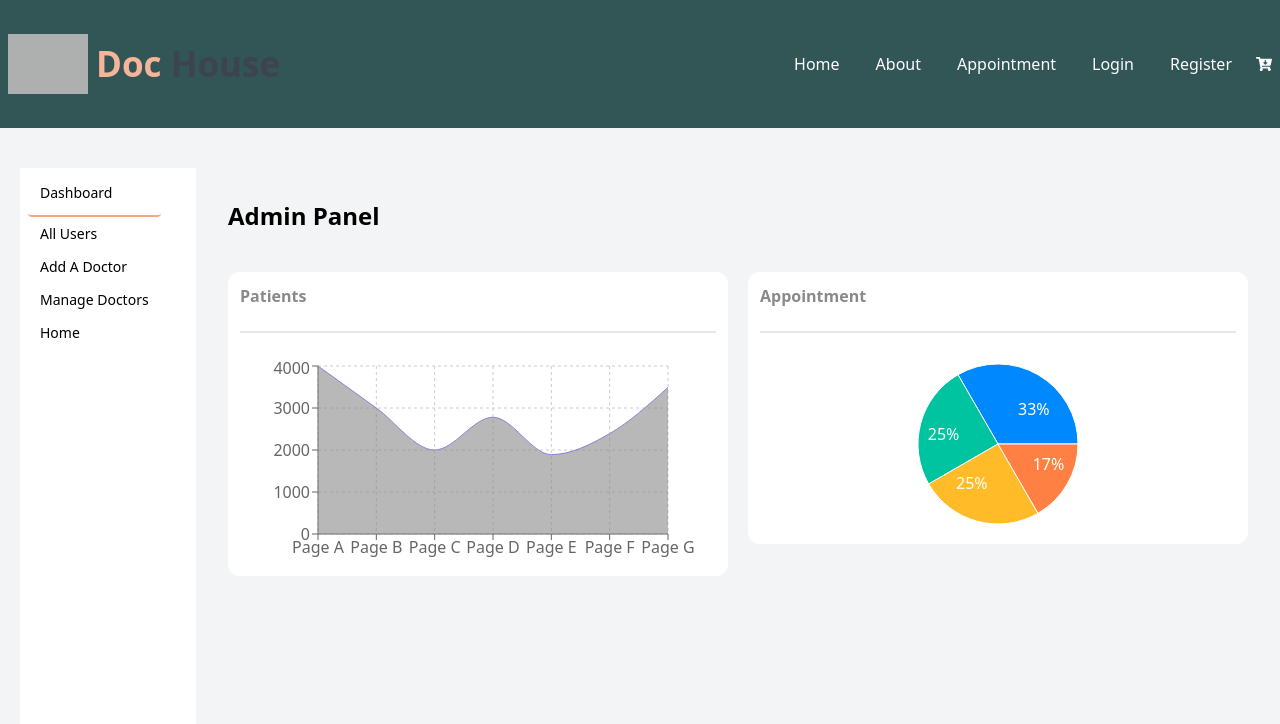
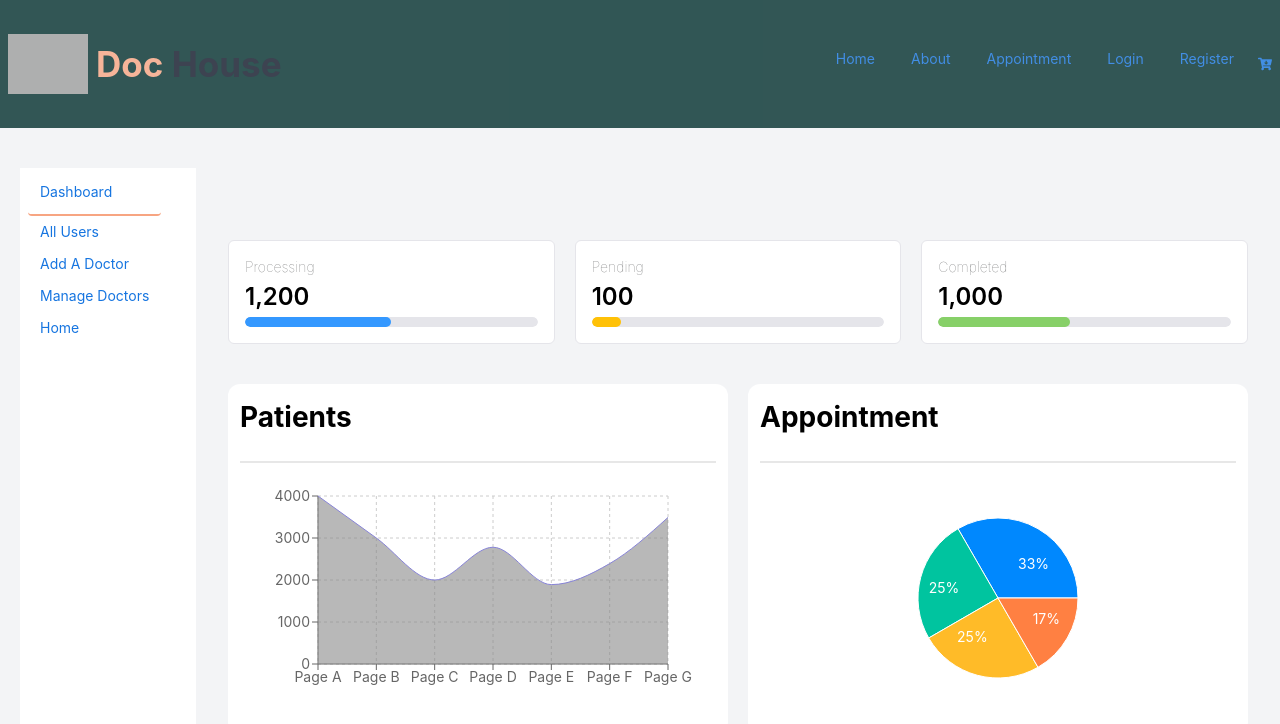
Before and after one commit to Salehchy46/doctors-house-client, a React (Vite) app: page /dashboard/addashboard in a window 1280 px wide. Shown: the top 724 px of the page. Built offline with nearby package versions, Linux system fonts and the light colour scheme; grey boxes are pictures that could not be loaded.

Commit message:
Stats is added in admin panel

```diff
--- a/package.json
+++ b/package.json
@@ -26,6 +26,7 @@
     "react-router-dom": "^7.9.1",
     "react-tabs": "^6.1.0",
     "recharts": "^3.2.1",
+    "rsuite": "^5.83.3",
     "swiper": "^12.0.1",
     "tailwind-merge": "^3.3.1",
     "tailwindcss": "^4.1.13"
--- a/src/pages/Dashboard/AdminPanel/AdDashboard.tsx
+++ b/src/pages/Dashboard/AdminPanel/AdDashboard.tsx
@@ -1,15 +1,13 @@
 import React from 'react';
 import ReactAreachart from './RechartAreachart';
 import Piechart from './PieChart';
+import StatSect from './Stat';
 
 const AdDashboard: React.FC = () => {
     return (
         <div>
-            <h2 className="text-2xl font-bold mb-10">Admin Panel</h2>
-            <div className='grid grid-cols-1 md:grid-cols-3 gap-5'>
-                <div></div>
-                <div></div>
-                <div></div>
+            <div className='my-10'>
+                <StatSect></StatSect>
             </div>
             <div className='flex gap-5'>
                 <div>
--- a/src/pages/Dashboard/AdminPanel/PieChart.tsx
+++ b/src/pages/Dashboard/AdminPanel/PieChart.tsx
@@ -24,10 +24,10 @@ const renderCustomizedLabel = ({ cx, cy, midAngle, innerRadius, outerRadius, per
 
 export default function Piechart() {
     return (
-        <div className='bg-white p-3 rounded-xl w-[500px]'>
+        <div className='bg-white p-3 rounded-xl w-[500px] h-[350px]'>
             <h3 className='text-[#898989] font-semibold'>Appointment</h3>
             <div className='divider'></div>
-            <div className='w-44 h-44 mx-auto'>
+            <div className='w-44 h-44 mx-auto mt-10'>
                 <ResponsiveContainer width="100%" height="100%">
                     <PieChart width={400} height={400}>
                         <Pie
--- a/src/pages/Dashboard/AdminPanel/RechartAreachart.tsx
+++ b/src/pages/Dashboard/AdminPanel/RechartAreachart.tsx
@@ -48,7 +48,7 @@ const data = [
 
 const RechartAreachart: React.FC = () => {
     return (
-        <div className='bg-white p-3 rounded-xl w-[500px]'>
+        <div className='bg-white p-3 rounded-xl w-[500px] h-[350px]'>
             <h3 className='text-[#898989] font-semibold'>Patients</h3>
             <div className='divider'></div>
             <div className='w-[440px] h-52 mx-auto'>
--- /dev/null
+++ b/src/pages/Dashboard/AdminPanel/Stat.tsx
@@ -0,0 +1,28 @@
+import { Stat, StatGroup, Progress } from 'rsuite';
+import 'rsuite/dist/rsuite.css';
+
+const StatSect = () => (
+    <div className='w-full'>
+        <StatGroup spacing={20} columns={3}>
+            <Stat bordered>
+                <Stat.Label>Processing</Stat.Label>
+                <Stat.Value>1,200</Stat.Value>
+                <Progress.Line percent={50} showInfo={false} />
+            </Stat>
+
+            <Stat bordered>
+                <Stat.Label>Pending</Stat.Label>
+                <Stat.Value>100</Stat.Value>
+                <Progress.Line percent={10} showInfo={false} strokeColor="#ffc107" />
+            </Stat>
+
+            <Stat bordered>
+                <Stat.Label>Completed</Stat.Label>
+                <Stat.Value>1,000</Stat.Value>
+                <Progress.Line percent={45} showInfo={false} strokeColor="#87d068" />
+            </Stat>
+        </StatGroup>
+    </div>
+);
+
+export default StatSect;
```
Also changed, not shown: 1 other file (tests, documents, lock files or other folders).
